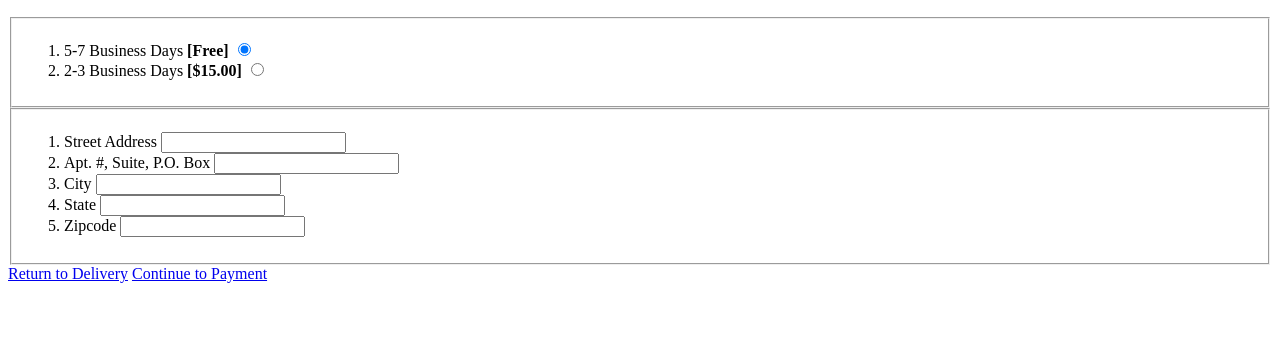
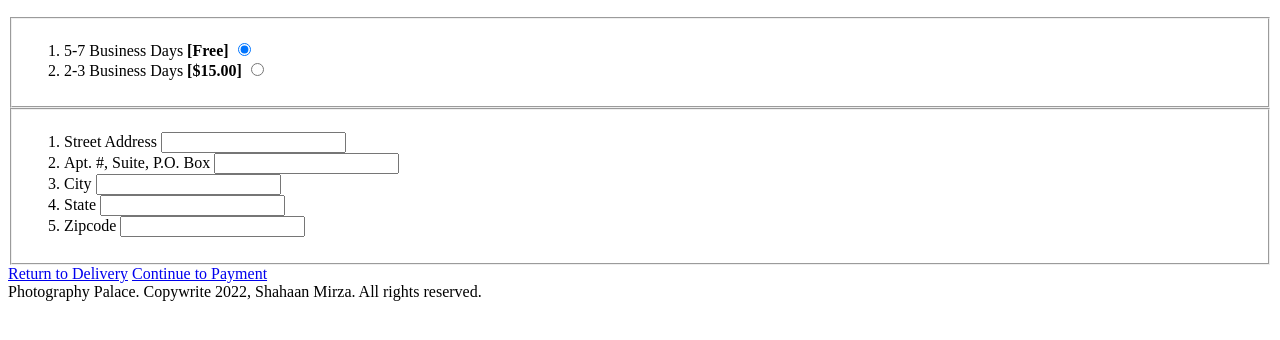
Before and after one commit to shahaanmirza/ShippingAndPaymentForm, a plain HTML site: page delivery/index.html in a window 1280 px wide. Shown: the part 110-450 px from the top of the page. Drawn offline with Linux system fonts and the light colour scheme; files whose address does not match are found by name.

Commit message:
Add footer

```diff
--- a/delivery/index.html
+++ b/delivery/index.html
@@ -107,6 +107,9 @@
       <a id="nav_to_delivery" href="../">Return to Delivery</a>
       <a id="nav_to_payment" href="../payment/">Continue to Payment</a>
     </main>
+    <footer class="footer">
+      Photography Palace. Copywrite 2022, Shahaan Mirza. All rights reserved.
+    </footer>
     <script src="assets/js/site.js"></script>
   </body>
 </html>
```
